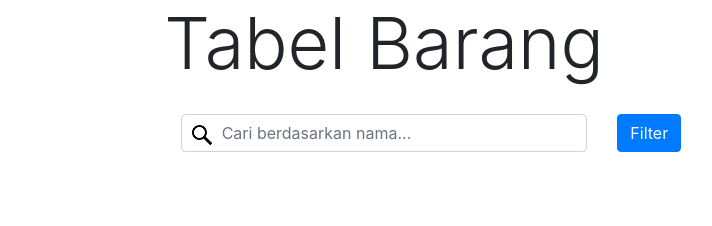
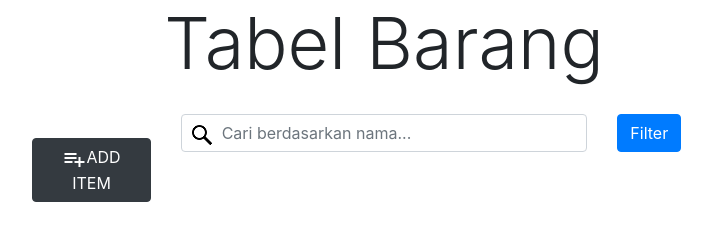
Before and after one commit to leonardcl/inventaris-gereja, a PHP site: page /tabel_barang.php in a window 1280 px wide. Shown: the part 56-282 px from the top of the page, without its empty margins (256-968 px from the left). Run offline with PHP 8.4, Linux system fonts and the light colour scheme; the visitor is signed in with stand-in values (Sample User, id 1); data that the repository does not hold is empty.

Commit message:
Update tabel_barang.php

```diff
--- a/tabel_barang.php
+++ b/tabel_barang.php
@@ -76,7 +76,10 @@ $result = mysqli_query($conn, "SELECT * FROM barang ORDER BY id DESC");
 
 
         <div class="row">
-            <div class="col-4"></div>
+            <div class="col-2"></div>
+            <div class="col-2"><i class="material-icons align-text-top"></i>
+            <a href="form_barang.php" class='btn btn-dark ' style='margin-top: 20px;margin-left: 70px'><i class="material-icons align-text-top">playlist_add</i>ADD ITEM</a>
+            </div>
             <div class="col-4">
               <input type="text" class='form-control' id="myInput" onkeyup="myFunction()" placeholder="Cari berdasarkan nama..." title="Type in a name">
             </div>
```
